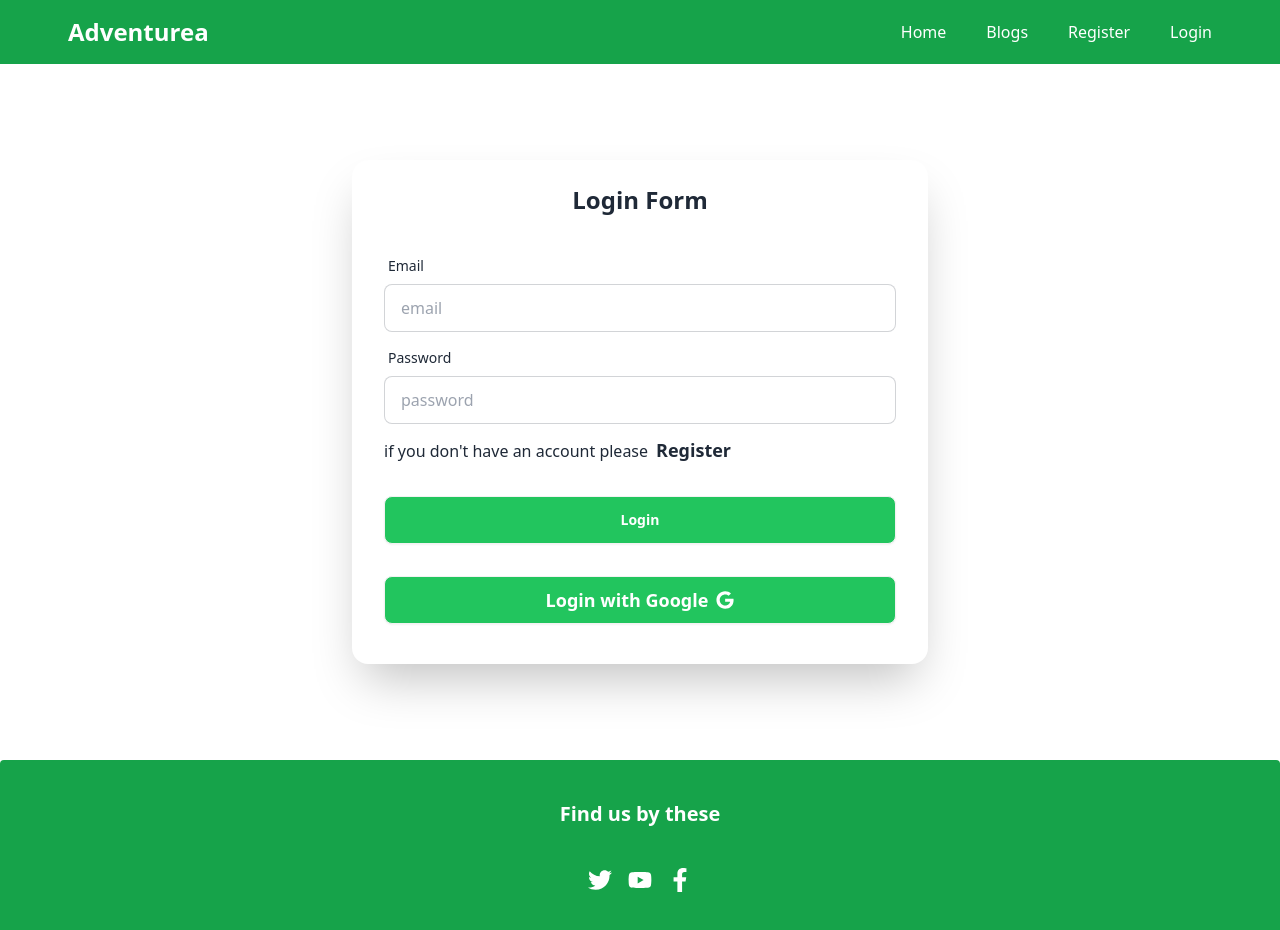
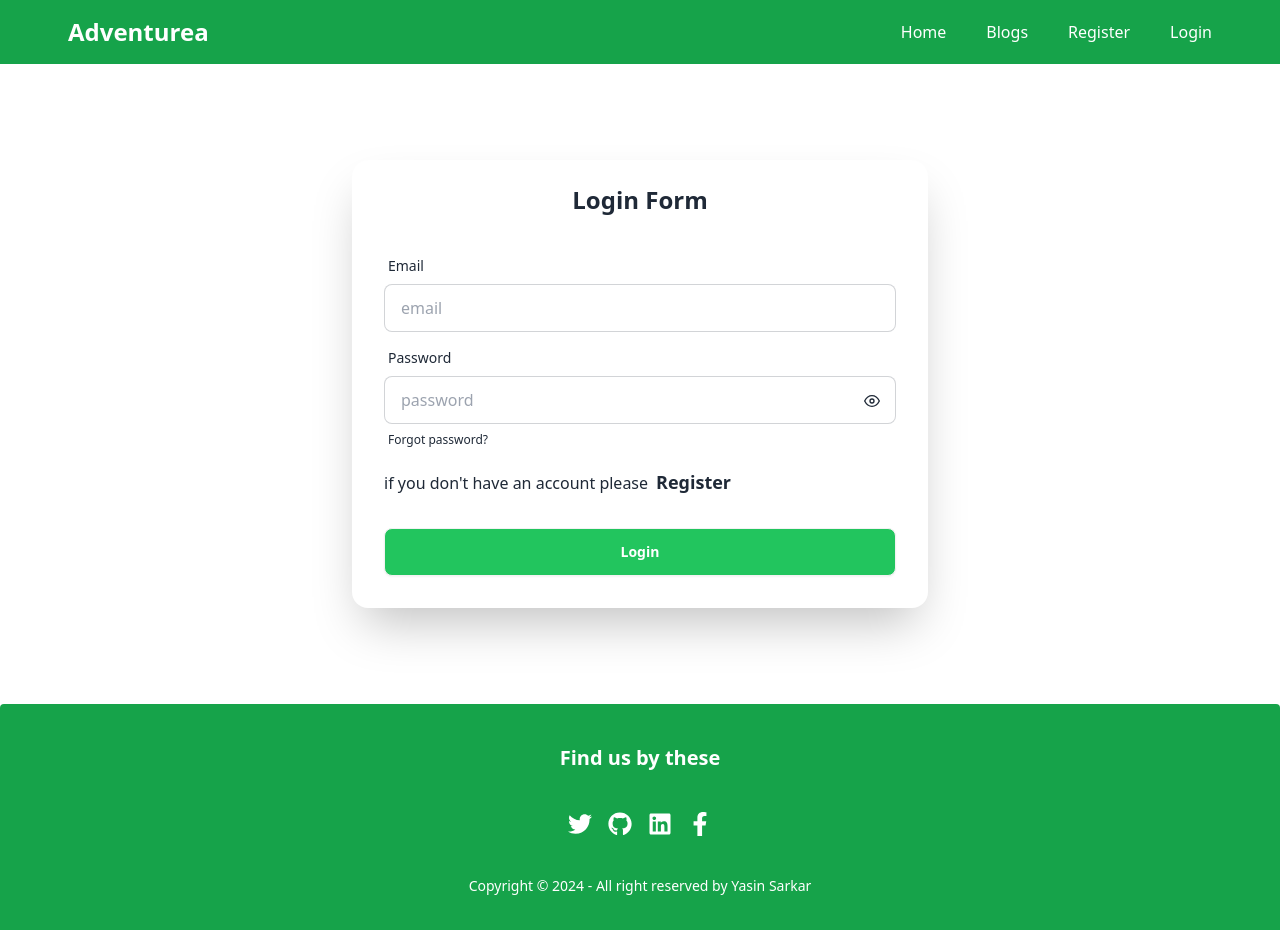
Before and after one commit to yasin-sorkar47/Adventurea, a React (Vite) app: page /login in a window 1280 px wide. Shown: the top 930 px of the page. Built offline with nearby package versions, Linux system fonts and the light colour scheme; no server answers.

Commit message:
compleate the reset password

```diff
--- a/package.json
+++ b/package.json
@@ -15,6 +15,7 @@
     "react-dom": "^18.3.1",
     "react-icons": "^5.3.0",
     "react-router-dom": "^6.28.0",
+    "react-toastify": "^10.0.6",
     "swiper": "^11.1.14"
   },
   "devDependencies": {
--- a/src/components/Footer.jsx
+++ b/src/components/Footer.jsx
@@ -1,4 +1,5 @@
-import { FaFacebookF, FaTwitter, FaYoutube } from "react-icons/fa";
+import { FaFacebookF, FaGithub, FaLinkedin, FaTwitter } from "react-icons/fa";
+import { Link } from "react-router-dom";
 
 export default function Footer() {
   return (
@@ -8,21 +9,27 @@ export default function Footer() {
       </aside>
       <nav>
         <div className="grid grid-flow-col gap-x-4">
-          <button>
+          <Link to={"https://x.com/yasinsorkar47"} target="_blank">
             <FaTwitter className="text-2xl text-white" />
-          </button>
-          <button>
-            <FaYoutube className="text-2xl text-white" />
-          </button>
-          <button>
+          </Link>
+          <Link to={"https://github.com/yasin-sorkar47"} target="_blank">
+            <FaGithub className="text-2xl text-white" />
+          </Link>
+          <Link
+            to={"https://www.linkedin.com/in/yasin-sarkar-24444b298/"}
+            target="_blank"
+          >
+            <FaLinkedin className="text-2xl text-white" />
+          </Link>
+          <Link to={"https://www.facebook.com/@yasinSarkar47"} target="_blank">
             <FaFacebookF className="text-2xl text-white" />
-          </button>
+          </Link>
         </div>
       </nav>
       <aside>
         <p className="text-white">
-          Copyright © {new Date().getFullYear()} - All right reserved by ACME
-          Industries Ltd
+          Copyright © {new Date().getFullYear()} - All right reserved by Yasin
+          Sarkar
         </p>
       </aside>
     </footer>
--- a/src/components/Navbar.jsx
+++ b/src/components/Navbar.jsx
@@ -34,6 +34,11 @@ const Navbar = () => {
           <Link to="/blogs" className="text-white hover:text-yellow-400 ">
             Blogs
           </Link>
+
+          <Link to="/register" className="text-white hover:text-yellow-400">
+            Register
+          </Link>
+
           {user && (
             <Link
               to="/update-profile"
@@ -43,22 +48,16 @@ const Navbar = () => {
             </Link>
           )}
 
-          <Link to="/register" className="text-white hover:text-yellow-400">
-            Register
-          </Link>
-
           {user ? (
             <div className="relative flex items-center">
               <Link to={"/profile"} className="flex items-center">
                 <img
+                  title={user?.displayName}
                   referrerPolicy="no-referrer"
                   src={user?.photoURL}
                   alt="User Profile"
                   className="w-10 h-10 rounded-full border-2 border-white"
                 />
-                <span className="ml-2 text-white hover:text-yellow-400">
-                  {user?.displayName}
-                </span>
               </Link>
               <button
                 onClick={handleClick}
@@ -84,6 +83,10 @@ const Navbar = () => {
               Blogs
             </Link>
 
+            <Link to="/register" className="text-white hover:text-yellow-400">
+              Register
+            </Link>
+
             {user && (
               <Link
                 to="/update-profile"
@@ -93,22 +96,16 @@ const Navbar = () => {
               </Link>
             )}
 
-            <Link to="/register" className="text-white hover:text-yellow-400">
-              Register
-            </Link>
-
             {user ? (
               <div className="relative flex items-center flex-col gap-y-2">
                 <Link to={"/profile"} className="flex items-center">
                   <img
+                    title={user?.displayName}
                     referrerPolicy="no-referrer"
                     src={user?.photoURL}
                     alt="User Profile"
                     className="w-10 h-10 rounded-full border-2 border-white"
                   />
-                  <span className="ml-2 text-white hover:text-yellow-400">
-                    {user?.displayName}
-                  </span>
                 </Link>
                 <button
                   onClick={handleClick}
--- a/src/layOuts/MainLayOuts.jsx
+++ b/src/layOuts/MainLayOuts.jsx
@@ -1,10 +1,13 @@
 import { Outlet } from "react-router-dom";
+import { ToastContainer } from "react-toastify";
+import "react-toastify/dist/ReactToastify.css";
 import Footer from "../components/Footer";
 import Navbar from "../components/Navbar";
 
 export default function MainLayOuts() {
   return (
     <>
+      <ToastContainer />
       <Navbar />
       <Outlet />
       <Footer />
--- a/src/pages/Login.jsx
+++ b/src/pages/Login.jsx
@@ -1,12 +1,15 @@
-import { useContext, useState } from "react";
-import { FaGoogle } from "react-icons/fa";
+import { useContext, useRef, useState } from "react";
+import { FiEye } from "react-icons/fi";
+import { GoEyeClosed } from "react-icons/go";
 import { Link, useNavigate } from "react-router-dom";
+import { toast } from "react-toastify";
 import { AuthContext } from "../context/authContext";
 
 export default function Login() {
-  const { singInUser, setUser, singInWithGoogle } = useContext(AuthContext);
+  const { singInUser, setUser, resetPassword } = useContext(AuthContext);
   const navigate = useNavigate();
-  const [error, setError] = useState("");
+  const [show, setShow] = useState(false);
+  const emailRef = useRef();
 
   const handleSubmit = (e) => {
     e.preventDefault();
@@ -16,27 +19,31 @@ export default function Login() {
 
     singInUser(email, password)
       .then((result) => {
-        console.log(result.user);
         setUser(result.user);
         navigate("/");
       })
       .catch((error) => {
         setUser(null);
-
-        console.log(error.message);
-        setError(error.message);
+        toast(error.message.slice(17, 40), {
+          position: "top-center",
+        });
       });
   };
 
   const handleClick = () => {
-    singInWithGoogle()
-      .then((result) => {
-        setUser(result.user);
-        navigate("/");
+    const email = emailRef.current.value;
+
+    // reset the password
+    resetPassword(email)
+      .then(() => {
+        toast(" Password reset email sent!", {
+          position: "top-center",
+        });
       })
       .catch((error) => {
-        setUser(null);
-        setError(error.message);
+        toast(error.message, {
+          position: "top-center",
+        });
       });
   };
 
@@ -49,6 +56,7 @@ export default function Login() {
             <span className="label-text">Email</span>
           </label>
           <input
+            ref={emailRef}
             type="email"
             name="email"
             placeholder="email"
@@ -56,18 +64,44 @@ export default function Login() {
             required
           />
         </div>
-        <div className="form-control">
+        <div className="form-control relative">
           <label className="label">
             <span className="label-text">Password</span>
           </label>
           <input
-            type="password"
+            type={show ? "text" : "password"}
             name="password"
             placeholder="password"
-            className="input input-bordered"
+            className="input input-bordered "
             required
           />
-          {error && <p className="text-red-600">this {error.slice(22, 42)}</p>}
+          {show ? (
+            <button
+              onClick={() => setShow(false)}
+              type="button"
+              className="absolute right-4 top-[53px]"
+            >
+              <GoEyeClosed />
+            </button>
+          ) : (
+            <button
+              onClick={() => setShow(true)}
+              type="button"
+              className="absolute right-4 top-[53px]"
+            >
+              <FiEye />
+            </button>
+          )}
+
+          <label className="label">
+            <button
+              type="button"
+              onClick={handleClick}
+              className="label-text-alt link link-hover"
+            >
+              Forgot password?
+            </button>
+          </label>
           <label className="mt-3">
             if you don't have an account please
             <Link
@@ -78,24 +112,12 @@ export default function Login() {
             </Link>
           </label>
         </div>
-
         <div className="form-control mt-6">
           <button className="btn bg-green-500 hover:bg-green-600 text-white font-bold">
             Login
           </button>
         </div>
       </form>
-
-      <div className="pb-10 px-8">
-        <button
-          type="button"
-          onClick={handleClick}
-          className="btn bg-green-500 hover:bg-green-600 text-white text-[18px] font-bold w-full flex items-center"
-        >
-          Login with Google
-          <FaGoogle />
-        </button>
-      </div>
     </div>
   );
 }
--- a/src/pages/Register.jsx
+++ b/src/pages/Register.jsx
@@ -1,11 +1,14 @@
 import { useContext, useState } from "react";
+import { FaGoogle } from "react-icons/fa";
 import { FiEye } from "react-icons/fi";
 import { GoEyeClosed } from "react-icons/go";
 import { Link, useNavigate } from "react-router-dom";
+import { toast } from "react-toastify";
 import { AuthContext } from "../context/authContext";
 
 export default function Register() {
-  const { createUser, setUser, updateUser } = useContext(AuthContext);
+  const { createUser, setUser, updateUser, singInWithGoogle } =
+    useContext(AuthContext);
   const navigate = useNavigate();
   const [error, setError] = useState("");
   const [show, setShow] = useState(false);
@@ -59,8 +62,23 @@ export default function Register() {
           });
       })
       .catch((error) => {
-        setError(error);
-        console.log(error);
+        toast(error.message.slice(17, 42), {
+          position: "top-center",
+        });
+      });
+  };
+
+  const handleClick = () => {
+    singInWithGoogle()
+      .then((result) => {
+        setUser(result.user);
+        navigate("/");
+      })
+      .catch((error) => {
+        setUser(null);
+        toast(error.message, {
+          position: "top-center",
+        });
       });
   };
 
@@ -134,9 +152,6 @@ export default function Register() {
           )}
 
           {error && <p className="text-red-600">{error}</p>}
-          {error.message && (
-            <p className="text-red-600">this {error.slice(22, 42)}</p>
-          )}
           <label className="mt-3">
             if you already have an account please
             <Link
@@ -153,6 +168,16 @@ export default function Register() {
           </button>
         </div>
       </form>
+      <div className="pb-10 px-8">
+        <button
+          type="button"
+          onClick={handleClick}
+          className="btn bg-green-500 hover:bg-green-600 text-white text-[18px] font-bold w-full flex items-center"
+        >
+          Login with Google
+          <FaGoogle />
+        </button>
+      </div>
     </div>
   );
 }
--- a/src/provider/AuthProvider.jsx
+++ b/src/provider/AuthProvider.jsx
@@ -2,6 +2,7 @@ import {
   createUserWithEmailAndPassword,
   GoogleAuthProvider,
   onAuthStateChanged,
+  sendPasswordResetEmail,
   signInWithEmailAndPassword,
   signInWithPopup,
   signOut,
@@ -38,6 +39,10 @@ export default function AuthProvider({ children }) {
     return signInWithPopup(auth, googleProvider);
   };
 
+  const resetPassword = (email) => {
+    return sendPasswordResetEmail(auth, email);
+  };
+
   useEffect(() => {
     const unSubscribe = onAuthStateChanged(auth, (currentUser) => {
       if (currentUser) {
@@ -64,6 +69,7 @@ export default function AuthProvider({ children }) {
     signOutUser,
     singInUser,
     singInWithGoogle,
+    resetPassword,
   };
   return (
     <AuthContext.Provider value={authInfo}>{children}</AuthContext.Provider>
```
Also changed, not shown: 1 other file (tests, documents, lock files or other folders).
